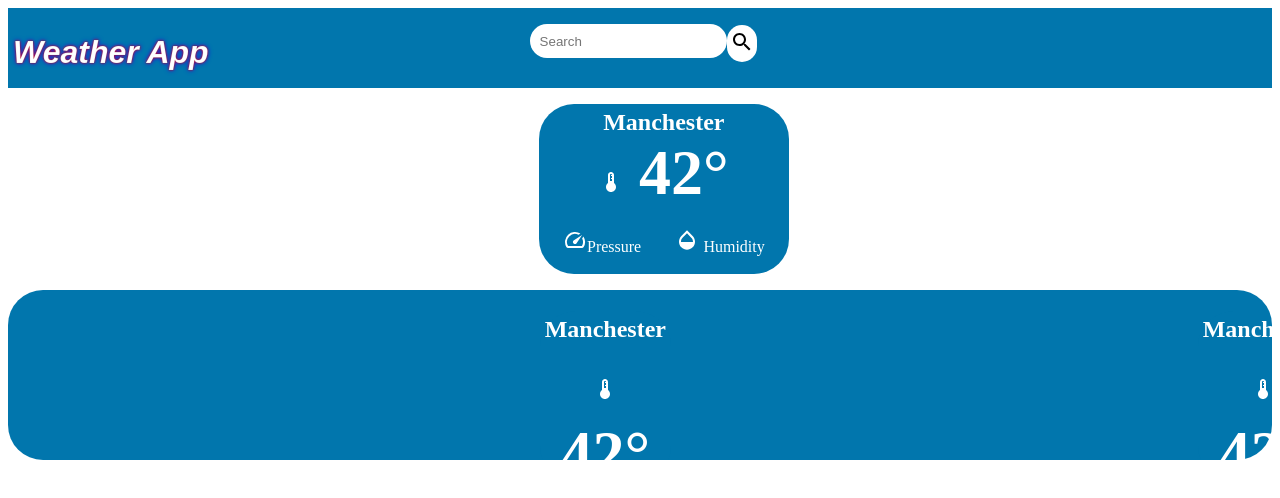
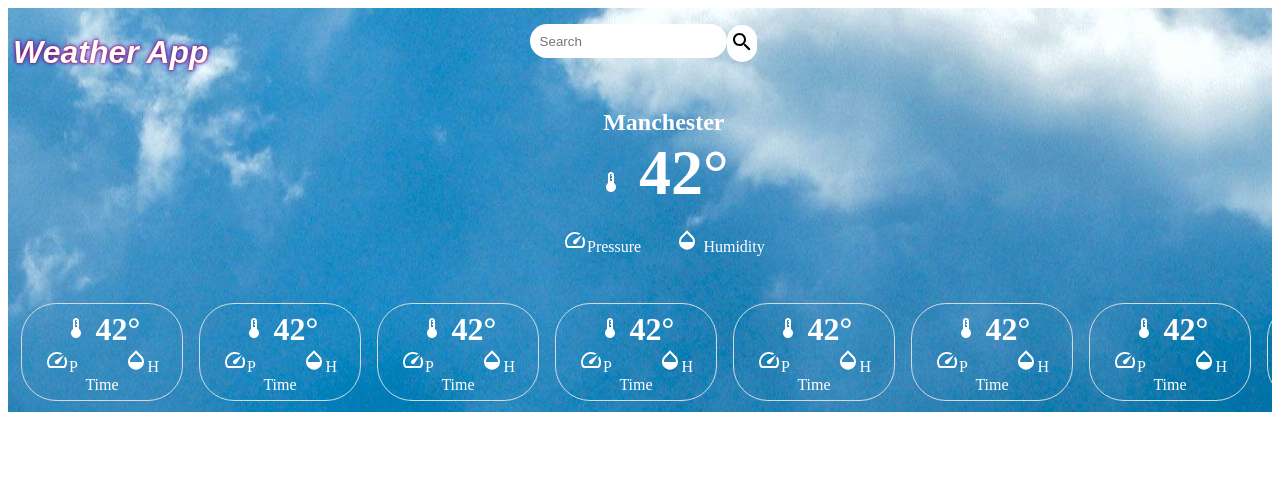
Before and after one commit to ayesha-waris/WeatherSearch, a React (Create React App) app: page / in a window 1280 px wide. Shown: the top 498 px of the page. Built offline with nearby package versions, Linux system fonts and the light colour scheme.

Commit message:
weather item added

```diff
--- a/src/App.css
+++ b/src/App.css
@@ -1,5 +1,5 @@
 .App {
-    background: url('./assets/weather.jpg');
+    background: url('./assets/w.jpg') center fixed;
 }
 
 @media (prefers-reduced-motion: no-preference) {
--- a/src/App.js
+++ b/src/App.js
@@ -11,11 +11,11 @@ import WeatherList from './components/WeatherList';
 
 function App() {
   return (
-<Fragment >
+<div className='App'>
   <Header/>
  <DisplayWeather/>
  <WeatherList/>
-</Fragment>
+</div>
   );
 }
 
--- a/src/components/DisplayWeather.js
+++ b/src/components/DisplayWeather.js
@@ -4,7 +4,7 @@ import Bar from './Bar';
 import DeviceThermostatIcon from '@mui/icons-material/DeviceThermostat';
 import SpeedIcon from '@mui/icons-material/Speed';
 import Wrapper from './Wrapper';
-const DisplayWeather = () => {
+const DisplayWeather = (props) => {
 
 
 
--- a/src/components/DisplayWeather.module.css
+++ b/src/components/DisplayWeather.module.css
@@ -1,5 +1,4 @@
 .wrapper {
-    background-color: rgb(1, 118, 173);
     width: 15rem;
     border-radius: 35px;
     color: white;
--- a/src/components/Header.module.css
+++ b/src/components/Header.module.css
@@ -1,6 +1,5 @@
 .header {
     height: 5rem;
-    background-color: rgb(1, 118, 173);
     width: 100%;
     display: grid;
     grid-template-columns: 2fr 3fr;
--- /dev/null
+++ b/src/components/WeatherItem.js
@@ -0,0 +1,22 @@
+import classes  from './WeatherItem.module.css';
+import Wrapper from './Wrapper';
+import OpacityIcon from '@mui/icons-material/Opacity';
+import DeviceThermostatIcon from '@mui/icons-material/DeviceThermostat';
+import SpeedIcon from '@mui/icons-material/Speed';
+const WeatherItem = () => {
+  return (
+    <Wrapper className={classes.wrapper}>
+
+
+    <h1 className={classes.temp}><DeviceThermostatIcon/> 42°</h1>
+    <section className={classes.humidity}>
+    <p ><SpeedIcon/>P</p>
+    <p > <OpacityIcon/>H</p>
+    </section>
+    <p className={classes.time}>Time</p>
+
+    </Wrapper>
+   );
+}
+
+export default WeatherItem;
--- /dev/null
+++ b/src/components/WeatherItem.module.css
@@ -0,0 +1,41 @@
+.wrapper {
+    width: 10rem;
+    border-radius: 35px;
+    color: white;
+    height: 6rem;
+    text-align: center;
+    align-content: center;
+    padding: 6px solid;
+    margin: 0.5rem;
+    border: 1px solid rgb(213, 218, 222);
+}
+
+.temp {
+    /* grid-column: 2/3;
+  text-align: center;
+  font-size: xx-large; */
+    margin: 0;
+    font-size: 2rem;
+}
+
+
+/* .pressure {
+  grid-row-start: 3;
+  grid-column-start: 1;
+  grid-area: pressure;
+} */
+
+.humidity {
+    /* grid-row-start: 3;
+  grid-column-start: 2; */
+    display: flex;
+    justify-content: space-around;
+}
+
+.humidity p {
+    margin: 0;
+}
+
+.time {
+    margin: 0;
+}
--- a/src/components/WeatherList.js
+++ b/src/components/WeatherList.js
@@ -1,13 +1,27 @@
-import DisplayWeather from './DisplayWeather';
+
+import WeatherItem from './WeatherItem';
 import classes from './WeatherList.module.css';
 const WeatherList = () => {
   return (
    <div className={classes.wrapper}>
-    <DisplayWeather/>
-    <DisplayWeather/>
-    <DisplayWeather/>
-    <DisplayWeather/>
-    <DisplayWeather/>
+    <WeatherItem />
+    <WeatherItem />
+    <WeatherItem />
+    <WeatherItem />
+    <WeatherItem />
+    <WeatherItem />
+    <WeatherItem />
+    <WeatherItem />
+    <WeatherItem />
+    <WeatherItem />
+    <WeatherItem />
+    <WeatherItem />
+    <WeatherItem />
+    <WeatherItem />
+    <WeatherItem />
+    <WeatherItem />
+    <WeatherItem />
+    <WeatherItem />
     </div>
    );
 }
--- a/src/components/WeatherList.module.css
+++ b/src/components/WeatherList.module.css
@@ -1,11 +1,8 @@
 .wrapper {
-    background-color: rgb(1, 118, 173);
-    border-radius: 35px;
     color: white;
-    height: 10rem;
-    align-content: center;
+    height: 7rem;
     padding: 5px;
     margin-top: 1rem;
-    display: flex;
+    display: -webkit-box;
     overflow-x: scroll;
 }
```
Also changed, not shown: src/assets/w.jpg (added).
